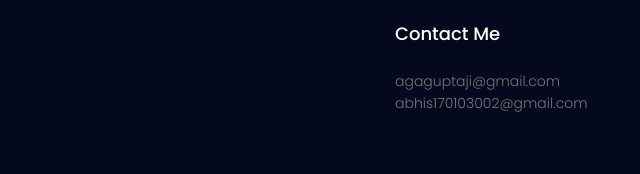
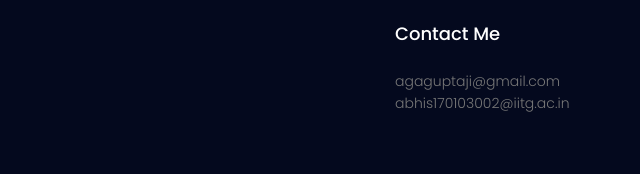
Before and after one commit to a1bhi2/a1bhi2.github.io, a plain HTML site: page index.html in a window 1280 px wide. Shown: the part 938-1112 px from the top of the page, 640-1280 px from the left. Drawn offline with nearby package versions, Linux system fonts and the light colour scheme; some packages are replaced by stand-ins of ours.

Commit message:
Update index.html

```diff
--- a/index.html
+++ b/index.html
@@ -124,7 +124,7 @@
                                 <div class="footer-social d-flex align-items-center">
                                     <p>agaguptaji@gmail.com
                                     <br>
-                                    abhis170103002@gmail.com</p>
+                                    abhis170103002@iitg.ac.in</p>
                                 </div>
                                 </div>
                             </div>
```
